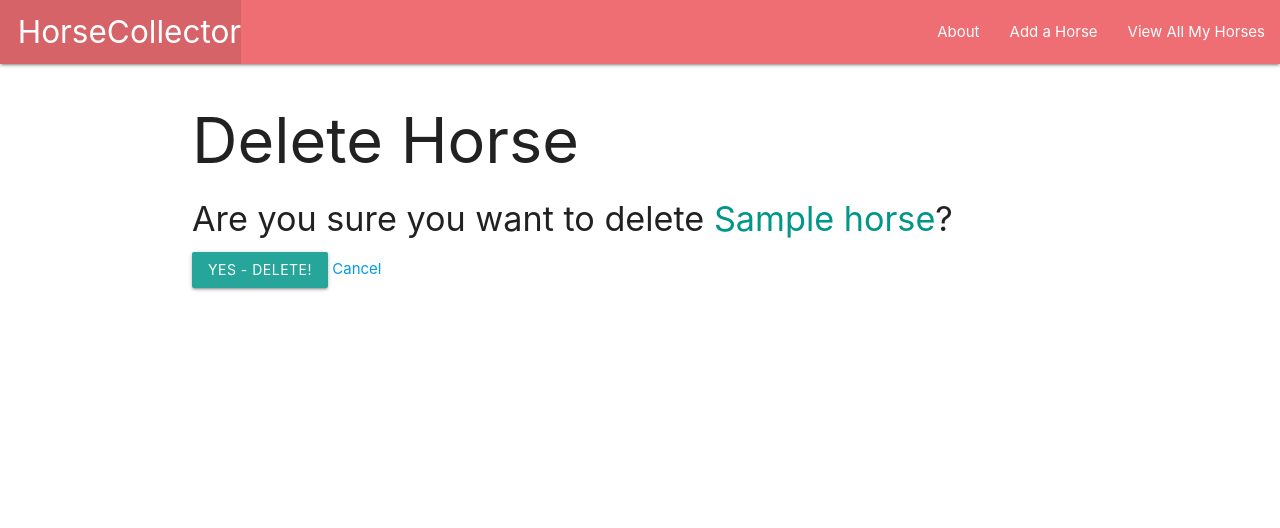
After one commit to lemonmade1/Horse_Collector, a Django app: page /horses/1/delete/ in a window 1280 px wide. The commit adds this page. Shown: the top 528 px of the page. Run offline with Django 3.2, Linux system fonts and the light colour scheme; tables that the repository leaves empty hold one stand-in row (values such as "Sample post").

Commit message:
Day 3, completed implementing full CRUD

```diff
--- /dev/null
+++ b/main_app/templates/main_app/horse_confirm_delete.html
@@ -0,0 +1,13 @@
+{% extends 'base.html' %}
+
+{% block content %}
+  <h1>Delete Horse</h1>
+
+  <h4>Are you sure you want to delete <span class="teal-text">{{ object.name }}</span>?</h4>
+
+  <form action="" method="POST">
+    {% csrf_token %}
+    <input type="submit" value="Yes - Delete!" class="btn">
+    <a href="{% url 'detail' horse.id %}">Cancel</a>
+  </form>
+{% endblock %}
--- a/main_app/templates/main_app/horse_form.html
+++ b/main_app/templates/main_app/horse_form.html
@@ -1,6 +1,12 @@
 {% extends 'base.html' %}
 
 {% block content %}
+
+{% if object %}
+<h1>Edit <span class="teal-text">{{object.name}}</span></h1>
+{% else %}
+<h1>Add Horse</h1>
+{% endif %}
 
 <form action="" method="post">
   {% csrf_token %}
```
Lines whose indentation alone changed are shown as unchanged.
